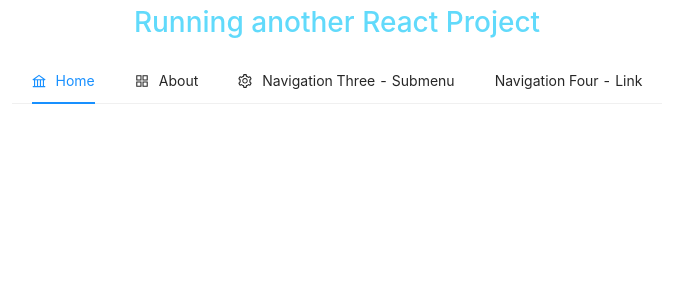
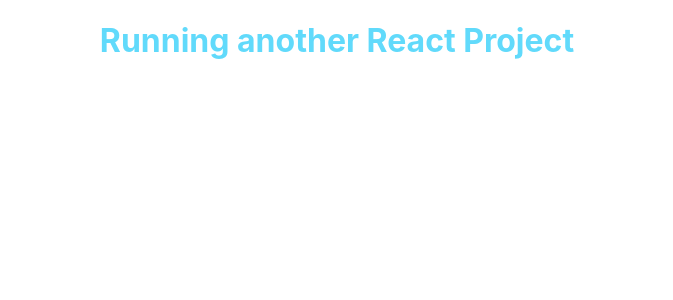
Before and after one commit to DevOlagboye/my-app, a React (Create React App) app: page / in a window 1280 px wide. Shown: the top 300 px of the page, without its empty margins (303-976 px from the left). Built offline with nearby package versions, Linux system fonts and the light colour scheme.

Commit message:
Made some updates after installing Ant UI

```diff
--- a/src/index.js
+++ b/src/index.js
@@ -1,16 +1,14 @@
-import React from 'react';
-import ReactDOM from 'react-dom';
-import './index.css';
-import App from './App';
-import reportWebVitals from './reportWebVitals';
-import Heading from './components/Heading'
+import React from "react";
+import ReactDOM from "react-dom";
+import "./index.css";
+import reportWebVitals from "./reportWebVitals";
+import App from "./App"
 
 ReactDOM.render(
   <React.StrictMode>
     <App />
-    <Heading />
   </React.StrictMode>,
-  document.getElementById('root')
+  document.getElementById("root")
 );
 
 // If you want to start measuring performance in your app, pass a function
```
